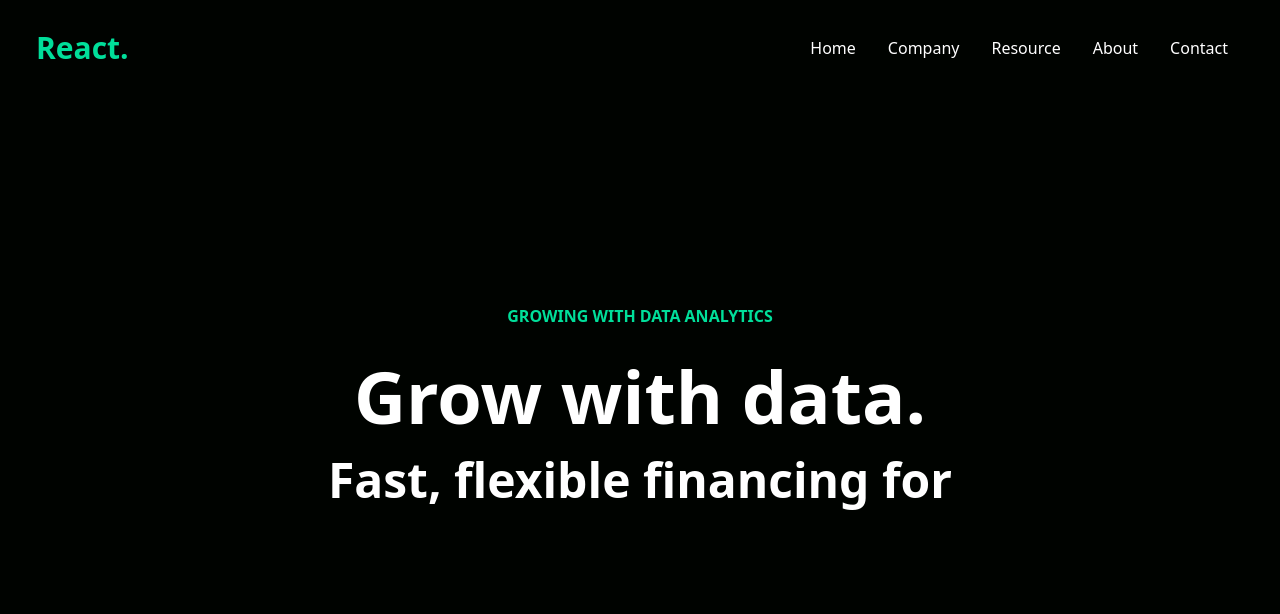
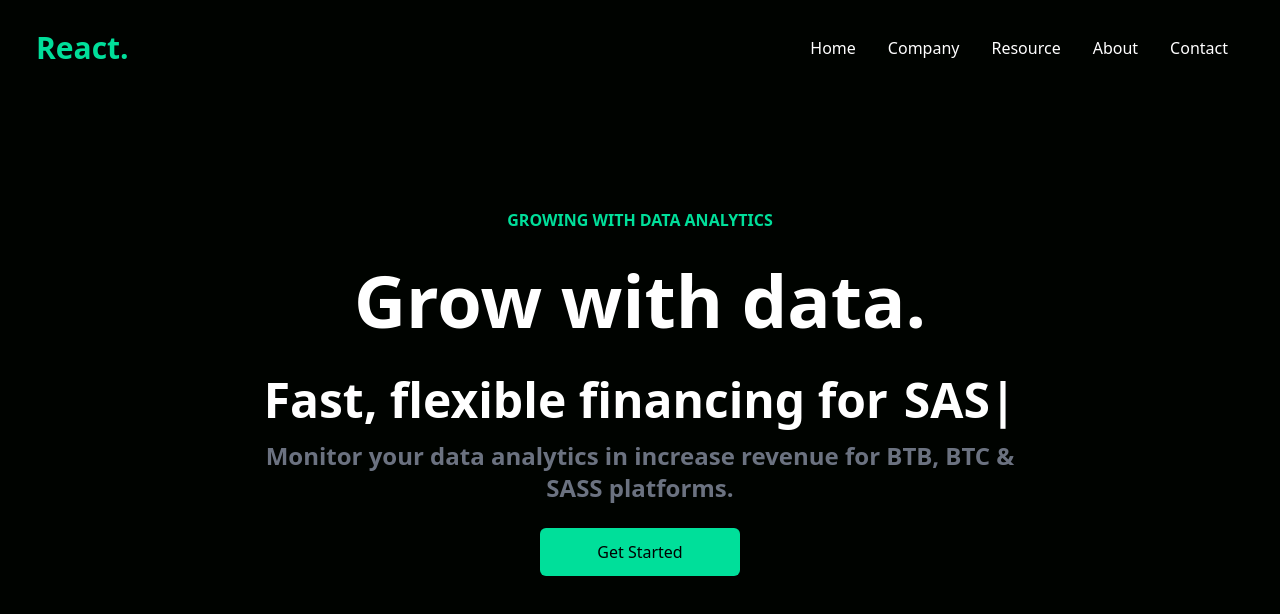
Before and after one commit to Nezo96/Simple-React-and-Tailwind-CSS-website, a React (Create React App) app: page / in a window 1280 px wide. Shown: the top 614 px of the page. Built offline with nearby package versions, Linux system fonts and the light colour scheme.

Commit message:
Hero section | Done

```diff
--- a/src/components/Hero.jsx
+++ b/src/components/Hero.jsx
@@ -1,5 +1,5 @@
 import React from "react";
-import Typed from 'react-typed';
+import Typed from "react-typed";
 
 const Hero = () => {
   return (
@@ -11,11 +11,25 @@
         <h1 className="md:text-7xl sm:text-6xl text-4xl font-bold md:py-6">
           Grow with data.
         </h1>
-        <div>
-          <p className="md:text-5xl sm:text-4xl text-xl font-bold">
+        <div className="flex justify-center items-center">
+          <p className="md:text-5xl sm:text-4xl text-xl font-bold py-4">
             Fast, flexible financing for
           </p>
+          <Typed
+            className="md:text-5xl sm:text-4xl text-xl font-bold md:pl-4 pl-2"
+            strings={["BTB", "BTC", "SASS"]}
+            typeSpeed={120}
+            backSpeed={140}
+            loop
+          />
         </div>
+        <p className="md:text-2xl text-xl font-bold text-gray-500">
+          Monitor your data analytics in increase revenue for BTB, BTC & SASS
+          platforms.
+        </p>
+        <button className="bg-[#00df9a] w-[200px] rounded-md font-medium my-6 mx-auto py-3 text-black">
+          Get Started
+        </button>
       </div>
     </div>
   );
```
